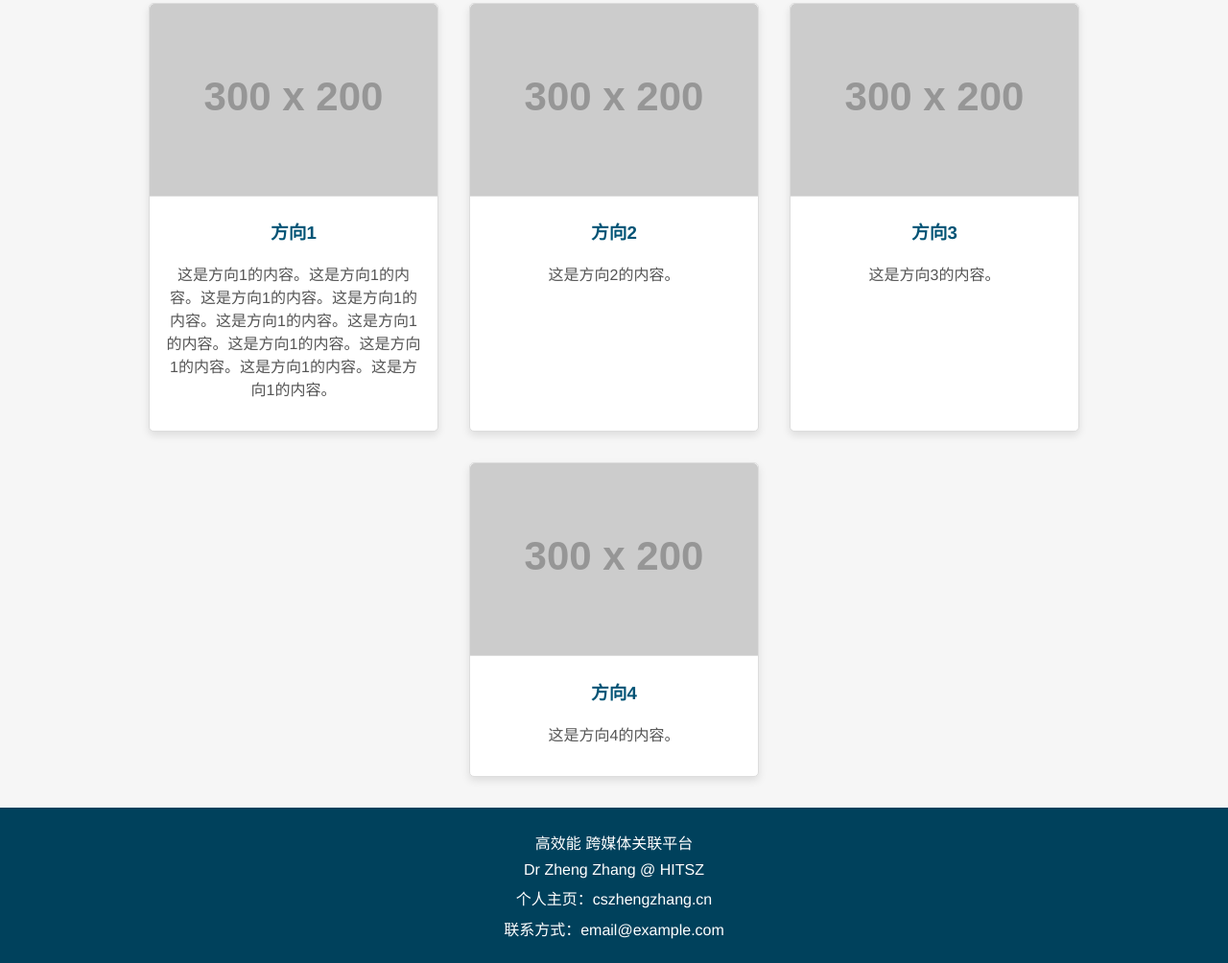
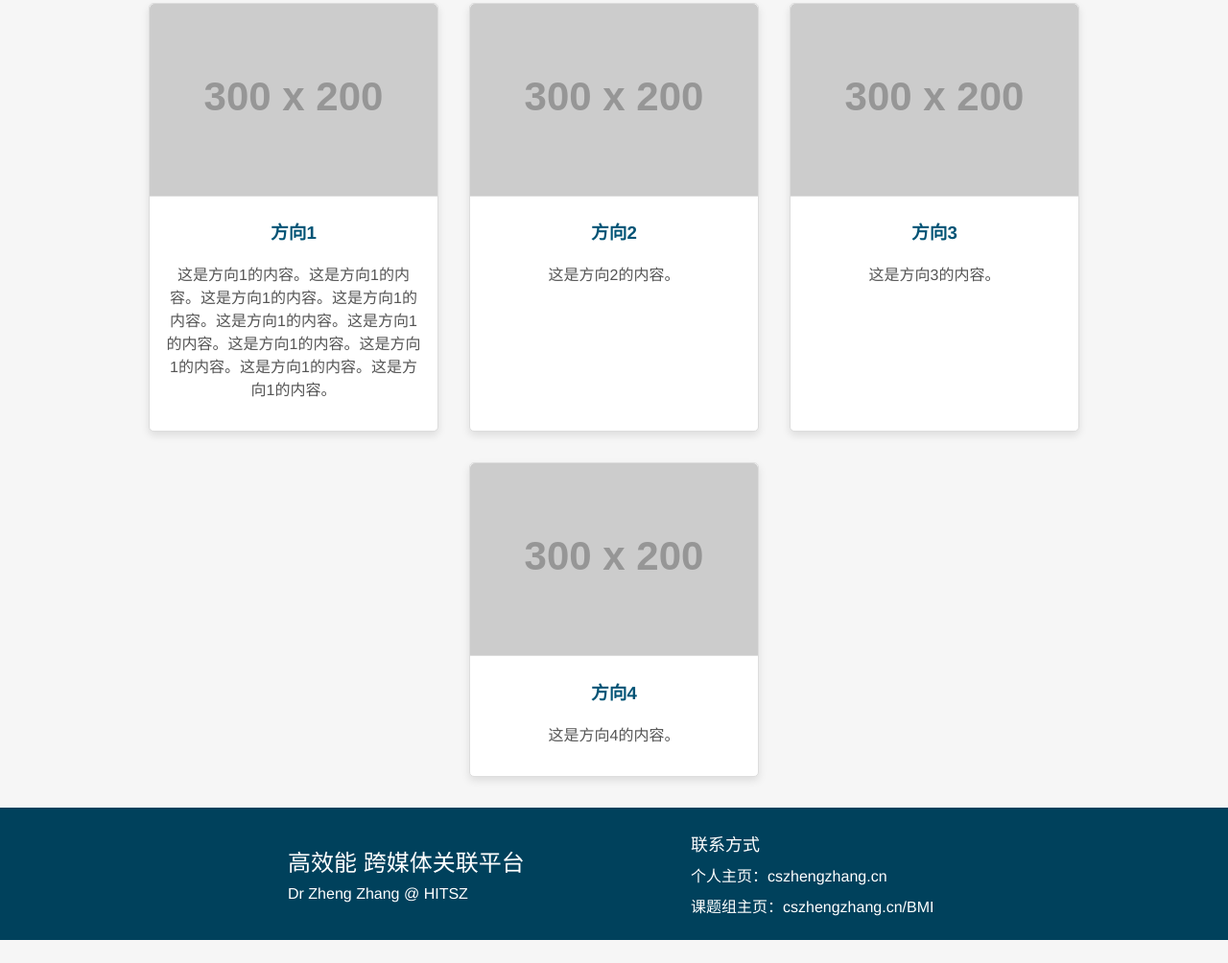
Before and after one commit to Appgye/webtest, a plain HTML site: page index.html in a window 1280 px wide. Shown: the part 592-1596 px from the top of the page at 96% size. After the commit the page ends 1572 px from the top, so only its background shows below. Drawn offline with Linux system fonts and the light colour scheme; placeholder pictures from the web are drawn by us.

Commit message:
优化底部栏 1、重新排版 2、适配移动端

```diff
--- a/index.html
+++ b/index.html
@@ -92,10 +92,15 @@
 </div>
 
 <div class="footer">
-    <p>高效能 跨媒体关联平台</p>
-    <p>Dr Zheng Zhang @ HITSZ</p>
-    <p>个人主页：<a href="https://cszhengzhang.cn">cszhengzhang.cn</a></p>
-    <p>联系方式：email@example.com</p>
+    <div class="column">
+        <p style="font-size: 24px; font-weight: lighter;">高效能 跨媒体关联平台</p>
+        <p>Dr Zheng Zhang @ HITSZ</p>
+    </div>
+    <div class="column">
+        <p style="font-size: 18px;">联系方式</p>
+        <p>个人主页：<a href="https://cszhengzhang.cn">cszhengzhang.cn</a></p>
+        <p>课题组主页：<a href="https://cszhengzhang.cn/BMI/">cszhengzhang.cn/BMI</a></p>
+    </div>
 </div>
 
 </body>
@@ -249,11 +254,26 @@
     .footer {
         background-color: #00415c;
         color: #fff;
-        text-align: center;
-        padding: 1rem;
+        /*text-align: center;*/
+        /*padding: 1rem 15rem 1rem 15rem;*/
+        /*text-align: left;*/
+        display: flex;
+        /*justify-content: space-between;*/
+        flex-wrap: wrap;
+        justify-content: center;
+        align-items: center;
+
+    }
+    .footer .column {
+        /*flex: auto;*/
+        min-width: 260px; /* 设置每列的最小宽度 */
+        max-width: 300px; /* 设置每列的最小宽度 */
+        padding: 1rem 5rem 1rem 5rem;
+        justify-content: center;
+        text-align: left;
+
         /*text-align: left;*/
     }
-
     .footer p {
         margin: 0.5rem 0;
     }
```
